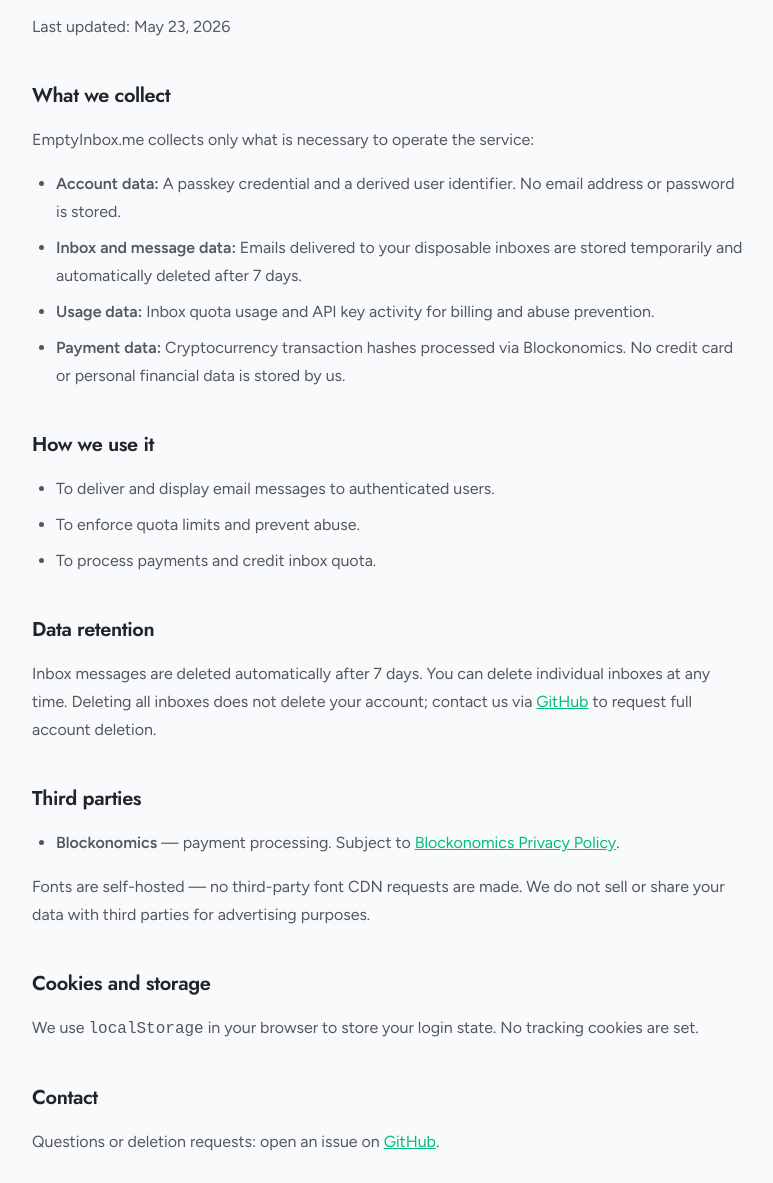
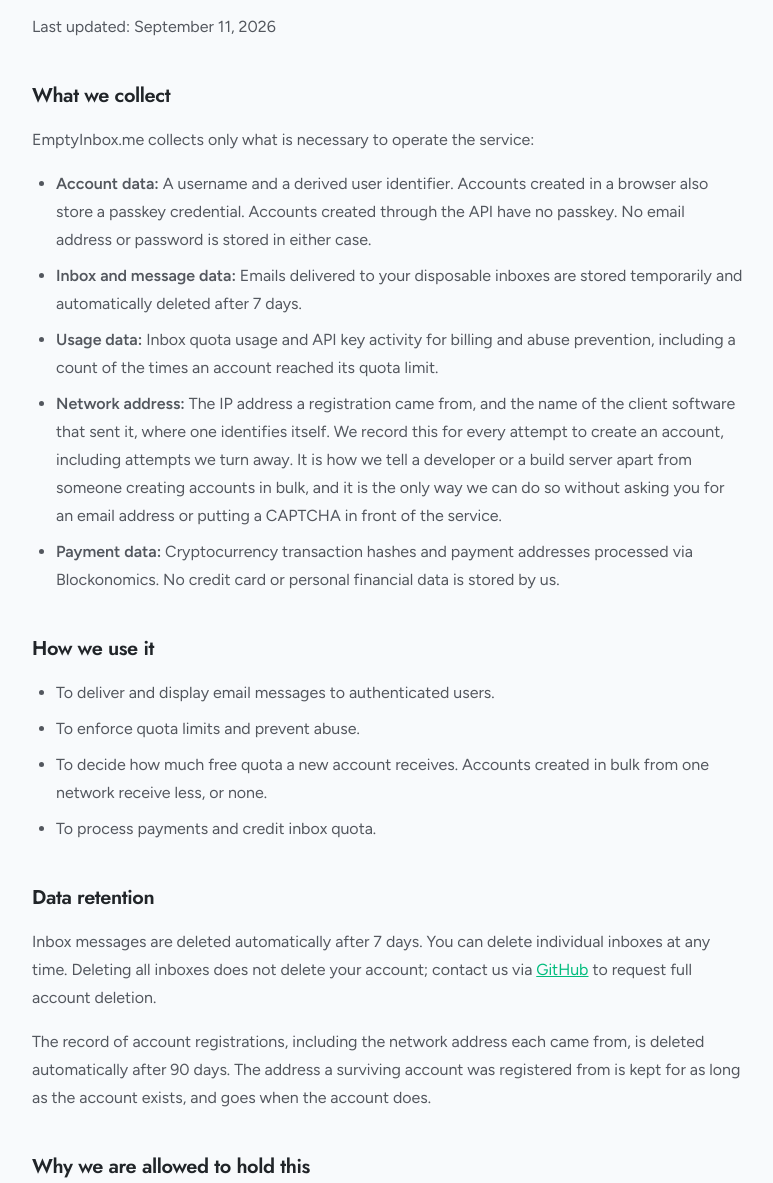
Before and after one commit to blockonomics/emptyinbox-me, a plain HTML site: page static/privacy.html in a window 1280 px wide. Shown: the part 177-1360 px from the top of the page, without its empty margins (252-1025 px from the left). Drawn offline with Linux system fonts and the light colour scheme.

Commit message:
update terms and privacy

```diff
--- a/static/privacy.html
+++ b/static/privacy.html
@@ -79,35 +79,42 @@
   <main>
     <div class="legal-page">
       <h1>Privacy Policy</h1>
-      <p class="legal-updated">Last updated: May 23, 2026</p>
+      <p class="legal-updated">Last updated: September 11, 2026</p>
 
       <h2>What we collect</h2>
       <p>EmptyInbox.me collects only what is necessary to operate the service:</p>
       <ul>
-        <li><strong>Account data:</strong> A passkey credential and a derived user identifier. No email address or password is stored.</li>
+        <li><strong>Account data:</strong> A username and a derived user identifier. Accounts created in a browser also store a passkey credential. Accounts created through the API have no passkey. No email address or password is stored in either case.</li>
         <li><strong>Inbox and message data:</strong> Emails delivered to your disposable inboxes are stored temporarily and automatically deleted after 7 days.</li>
-        <li><strong>Usage data:</strong> Inbox quota usage and API key activity for billing and abuse prevention.</li>
-        <li><strong>Payment data:</strong> Cryptocurrency transaction hashes processed via Blockonomics. No credit card or personal financial data is stored by us.</li>
+        <li><strong>Usage data:</strong> Inbox quota usage and API key activity for billing and abuse prevention, including a count of the times an account reached its quota limit.</li>
+        <li><strong>Network address:</strong> The IP address a registration came from, and the name of the client software that sent it, where one identifies itself. We record this for every attempt to create an account, including attempts we turn away. It is how we tell a developer or a build server apart from someone creating accounts in bulk, and it is the only way we can do so without asking you for an email address or putting a CAPTCHA in front of the service.</li>
+        <li><strong>Payment data:</strong> Cryptocurrency transaction hashes and payment addresses processed via Blockonomics. No credit card or personal financial data is stored by us.</li>
       </ul>
 
       <h2>How we use it</h2>
       <ul>
         <li>To deliver and display email messages to authenticated users.</li>
         <li>To enforce quota limits and prevent abuse.</li>
+        <li>To decide how much free quota a new account receives. Accounts created in bulk from one network receive less, or none.</li>
         <li>To process payments and credit inbox quota.</li>
       </ul>
 
       <h2>Data retention</h2>
       <p>Inbox messages are deleted automatically after 7 days. You can delete individual inboxes at any time. Deleting all inboxes does not delete your account; contact us via <a href="https://github.com/blockonomics/emptyinbox-me" target="_blank" rel="noopener noreferrer">GitHub</a> to request full account deletion.</p>
+      <p>The record of account registrations, including the network address each came from, is deleted automatically after 90 days. The address a surviving account was registered from is kept for as long as the account exists, and goes when the account does.</p>
+
+      <h2>Why we are allowed to hold this</h2>
+      <p>For anyone in the UK or EU: we rely on legitimate interests, specifically keeping a free service from being consumed in bulk by automated signups. We have kept the amount to a minimum deliberately. There is no email address, no name, no payment identity and no tracking across sites, because the service is designed not to need them. If you object to us holding a network address against your account, ask us to delete the account and it goes with it.</p>
 
       <h2>Third parties</h2>
       <ul>
         <li><strong>Blockonomics</strong> — payment processing. Subject to <a href="https://www.blockonomics.co/views/privacy.html" target="_blank" rel="noopener noreferrer">Blockonomics Privacy Policy</a>.</li>
       </ul>
-      <p>Fonts are self-hosted — no third-party font CDN requests are made. We do not sell or share your data with third parties for advertising purposes.</p>
+      <p>We do not sell or share your data with third parties for advertising purposes.</p>
 
       <h2>Cookies and storage</h2>
-      <p>We use <code>localStorage</code> in your browser to store your login state. No tracking cookies are set.</p>
+      <p>Signing in sets one cookie, <code>session_token</code>, which identifies your browser session to the server. It is marked <code>HttpOnly</code>, so scripts on the page cannot read it. We also use <code>localStorage</code> to keep your login state between visits.</p>
+      <p>Both exist only to keep you signed in, which is why the site asks no cookie consent: neither is used to track you, build a profile, or measure anything. We run no analytics, no advertising and no third-party scripts. Fonts are self-hosted, so loading a page contacts nobody but us.</p>
 
       <h2>Contact</h2>
       <p>Questions or deletion requests: open an issue on <a href="https://github.com/blockonomics/emptyinbox-me" target="_blank" rel="noopener noreferrer">GitHub</a>.</p>
```
Also changed, not shown: static/css/pricing.css (+10 -0 lines), static/pricing.html (+3 -1 lines), static/terms.html (+7 -2 lines).
